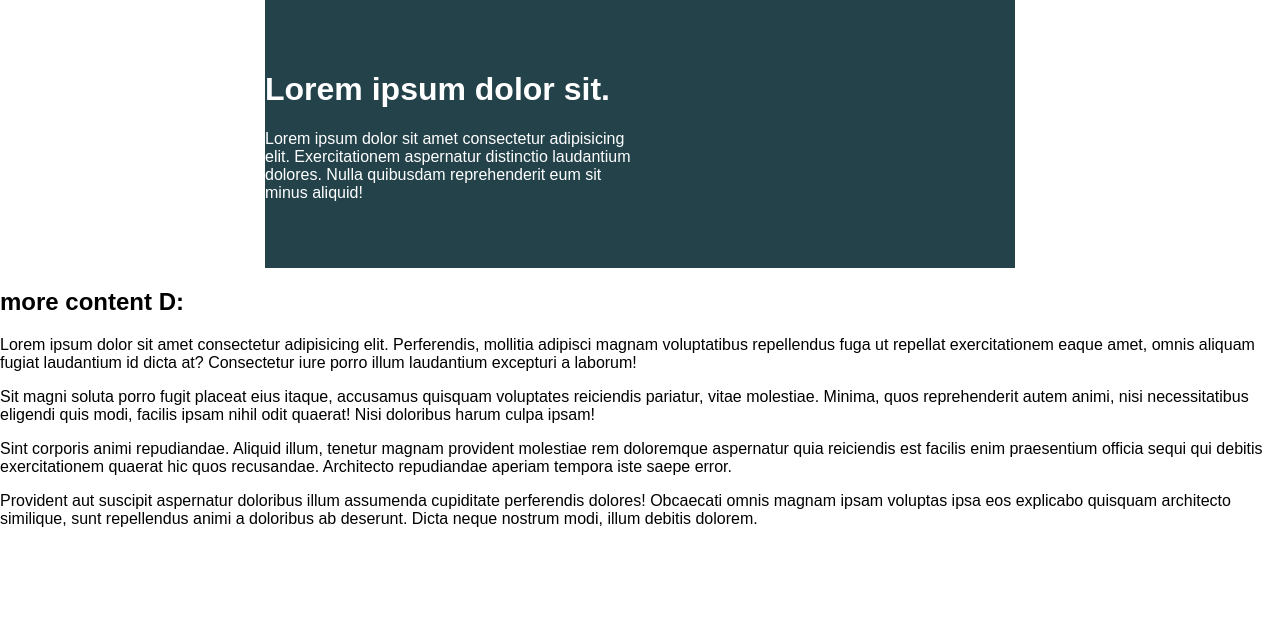
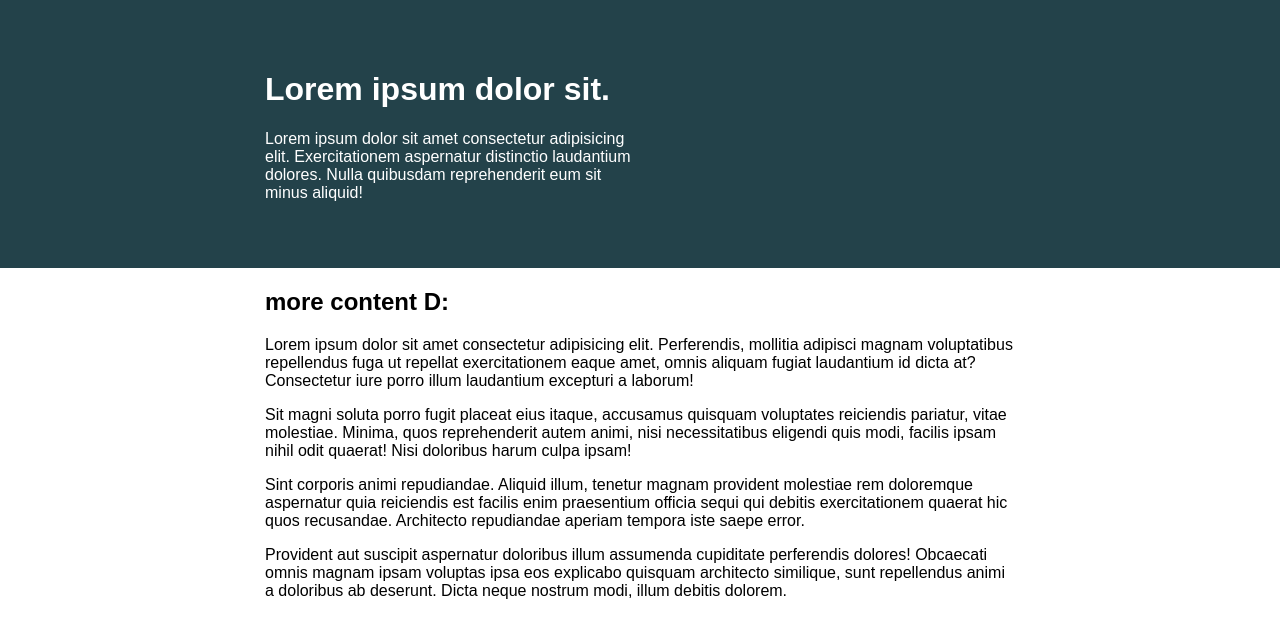
Before and after one commit to saptarsidebnath98/htmlCss-practice, a plain HTML site: page kevinPowel/challenge2/index.html in a window 1280 px wide. Drawn offline with Linux system fonts and the light colour scheme.

Commit message:
kp day 3 challenge 2 done

```diff
--- a/kevinPowel/challenge2/index.html
+++ b/kevinPowel/challenge2/index.html
@@ -9,20 +9,22 @@
 </head>
 <body>
 
-    <div class="container">
-        <div class="intro-content">
-            <h1>Lorem ipsum dolor sit.</h1>
-            <p>Lorem ipsum dolor sit amet consectetur adipisicing elit. Exercitationem aspernatur distinctio laudantium dolores. Nulla quibusdam reprehenderit eum sit minus aliquid!</p>
+    <div class="intro">
+        <div class="container">
+            <div class="intro-content">
+                <h1>Lorem ipsum dolor sit.</h1>
+                <p>Lorem ipsum dolor sit amet consectetur adipisicing elit. Exercitationem aspernatur distinctio laudantium dolores. Nulla quibusdam reprehenderit eum sit minus aliquid!</p>
+            </div>
         </div>
     </div>
 
-
+    <div class="container">
     <h2>more content D:</h2>
     <p>Lorem ipsum dolor sit amet consectetur adipisicing elit. Perferendis, mollitia adipisci magnam voluptatibus repellendus fuga ut repellat exercitationem eaque amet, omnis aliquam fugiat laudantium id dicta at? Consectetur iure porro illum laudantium excepturi a laborum!</p>
     <p>Sit magni soluta porro fugit placeat eius itaque, accusamus quisquam voluptates reiciendis pariatur, vitae molestiae. Minima, quos reprehenderit autem animi, nisi necessitatibus eligendi quis modi, facilis ipsam nihil odit quaerat! Nisi doloribus harum culpa ipsam!</p>
     <p>Sint corporis animi repudiandae. Aliquid illum, tenetur magnam provident molestiae rem doloremque aspernatur quia reiciendis est facilis enim praesentium officia sequi qui debitis exercitationem quaerat hic quos recusandae. Architecto repudiandae aperiam tempora iste saepe error.</p>
     <p>Provident aut suscipit aspernatur doloribus illum assumenda cupiditate perferendis dolores! Obcaecati omnis magnam ipsam voluptas ipsa eos explicabo quisquam architecto similique, sunt repellendus animi a doloribus ab deserunt. Dicta neque nostrum modi, illum debitis dolorem.</p>
-
+    </div>
 
 </body>
 </html>
--- a/kevinPowel/challenge2/style.css
+++ b/kevinPowel/challenge2/style.css
@@ -18,7 +18,7 @@
   box-sizing: border-box;
 }
 
-body {
+body{
   margin: 0;
   font-family: sans-serif;
 }
@@ -27,11 +27,15 @@ body {
   width: 80%;
   max-width: 750px;
   margin: 0 auto;
-  background: #23424a;
+}
+
+.intro{
+  background: #23424A;
   color: white;
   padding: 50px 0;
 }
 
 .intro-content {
   width: 50%;
+
 }
--- /dev/null
+++ b/kevinPowel/challenge3/style.css
@@ -0,0 +1,37 @@
+/* INSTRUCTIONS
+ *
+ * 1) Limit the total width of
+ *    the .intro-conent to about half
+ *    of it's parent
+ *
+ * 2) Stop the text from overflowing
+ *    out the bottom at small screen
+ *    widths
+ *
+ * You may modify the HTML if needed
+ *
+ */
+
+* {
+  box-sizing: border-box;
+}
+
+body {
+  margin: 0;
+  font-family: sans-serif;
+}
+
+.container {
+  background: #23424a;
+  color: white;
+
+  width: 80%;
+  max-width: 750px;
+  margin: 0 auto;
+
+  padding: 2em;
+}
+
+.intro-content{
+  width: 50%;
+}
```
Also changed, not shown: kevinPowel/challenge3/index.html (added, +32 -0 lines).
